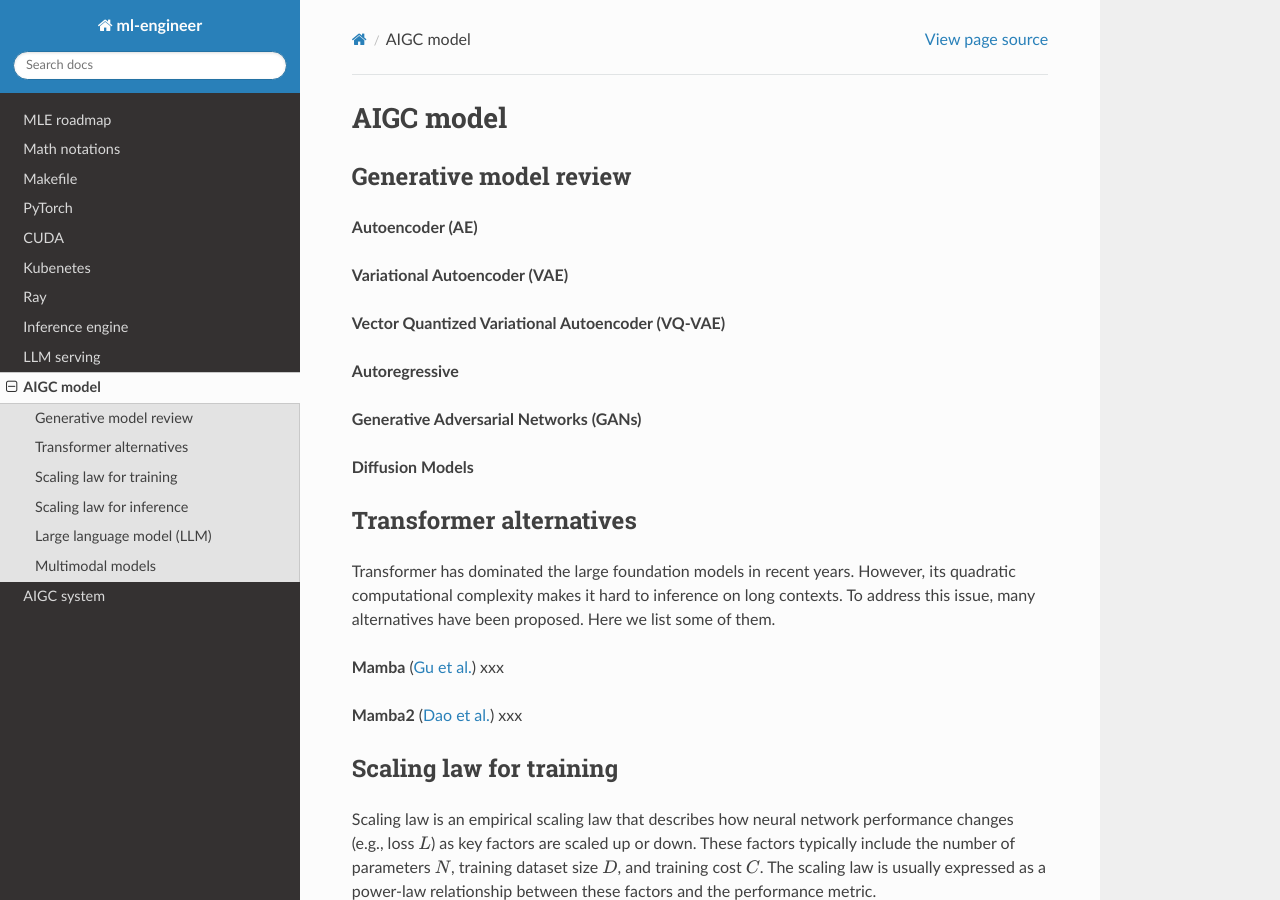
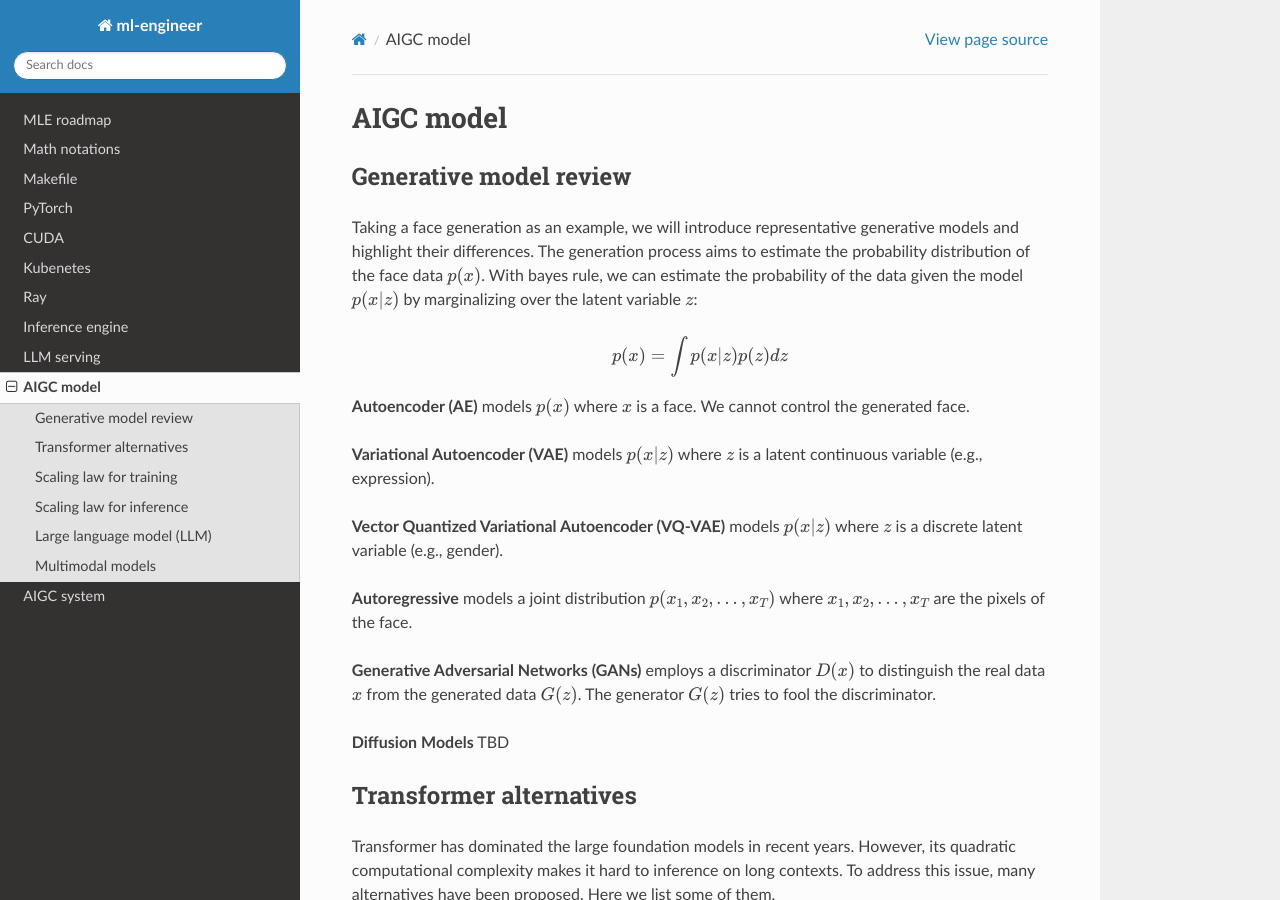
Before and after one commit to Jason-cs18/ml-engineer, a Sphinx documentation site: the page built from docs/source/aigc_model.rst, in a window 1280 px wide and 900 px high. Built offline with Sphinx 7.4.7 and the Read the Docs theme 3.1.0, drawn with Linux system fonts in a browser that asks for light colours.

Commit message:
update aigc models

```diff
--- a/docs/source/aigc_model.rst
+++ b/docs/source/aigc_model.rst
@@ -5,17 +5,23 @@ AIGC model
 Generative model review
 -----------------------
 
-**Autoencoder (AE)**
+Taking a face generation as an example, we will introduce representative generative models and highlight their differences. The generation process aims to estimate the probability distribution of the face data :math:`p(x)`. With bayes rule, we can estimate the probability of the data given the model :math:`p(x|z)` by marginalizing over the latent variable :math:`z`:
 
-**Variational Autoencoder (VAE)**
+.. math::
 
-**Vector Quantized Variational Autoencoder (VQ-VAE)**
+  p(x) = \int p(x|z)p(z) dz
 
-**Autoregressive**
+**Autoencoder (AE)** models :math:`p(x)` where :math:`x` is a face. We cannot control the generated face.
 
-**Generative Adversarial Networks (GANs)**
+**Variational Autoencoder (VAE)** models :math:`p(x|z)` where :math:`z` is a latent continuous variable (e.g., expression).
 
-**Diffusion Models**
+**Vector Quantized Variational Autoencoder (VQ-VAE)** models :math:`p(x|z)` where :math:`z` is a discrete latent variable (e.g., gender).
+
+**Autoregressive** models a joint distribution :math:`p(x_1, x_2, ..., x_T)` where :math:`x_1, x_2, ..., x_T` are the pixels of the face.
+
+**Generative Adversarial Networks (GANs)** employs a discriminator :math:`D(x)` to distinguish the real data :math:`x` from the generated data :math:`G(z)`. The generator :math:`G(z)` tries to fool the discriminator.
+
+**Diffusion Models** TBD
 
 Transformer alternatives
 ------------------------
```
